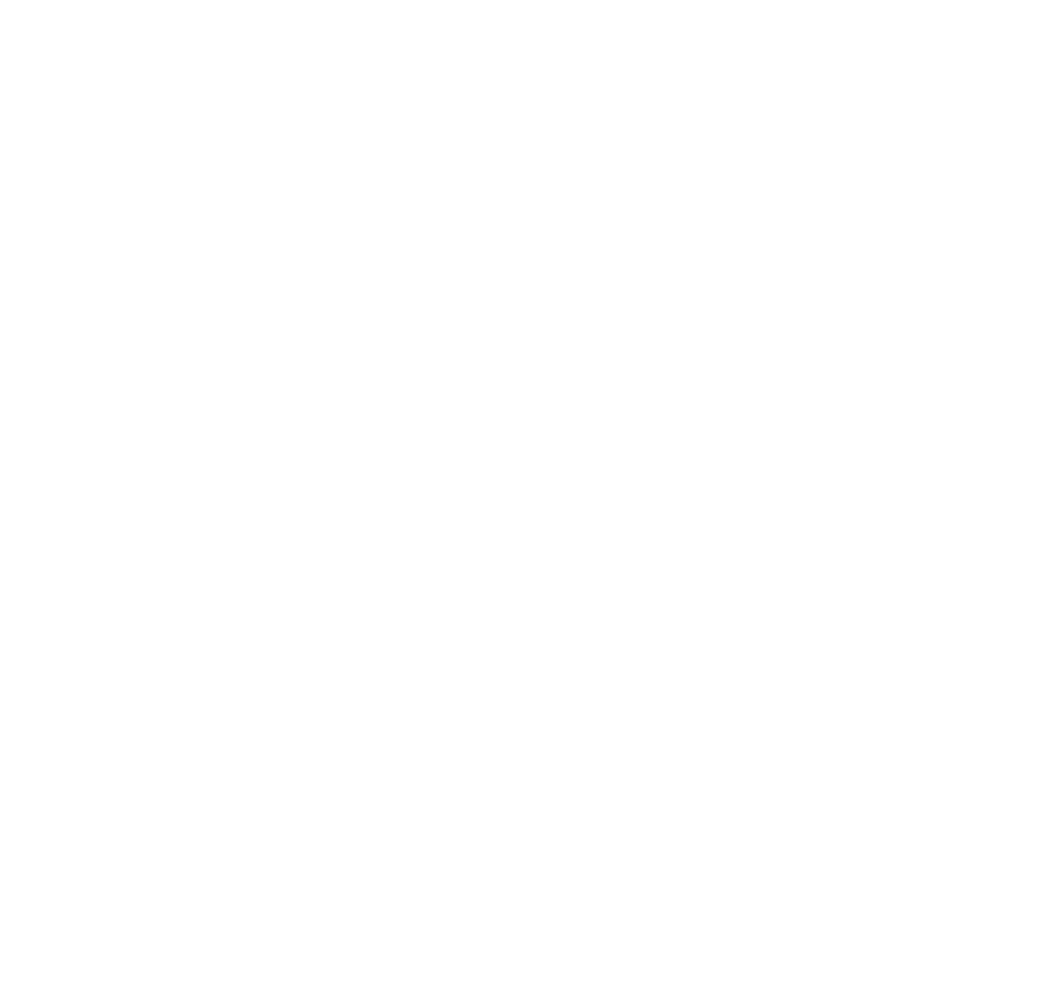
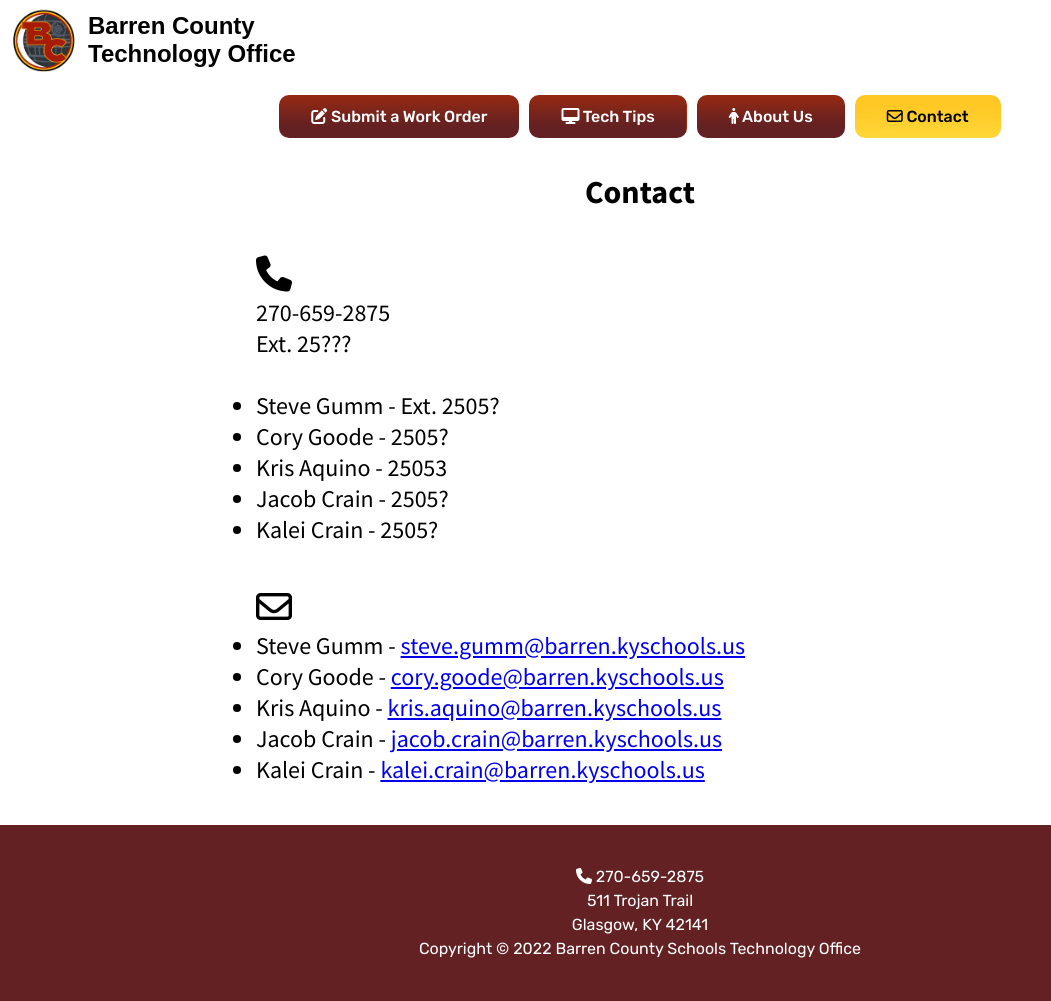
Before and after one commit to mcrane0/CompanyWebsiteProject, a plain HTML site: page contact.html in a window 1280 px wide. Shown: the whole page, without its empty margins (0-1051 px from the left). Before the commit the page ends 800 px from the top, so only its background shows below. Drawn offline with Linux system fonts and the light colour scheme; a web font is replaced by a local one.

Commit message:
completed contact.html

```diff
--- a/contact.html
+++ b/contact.html
@@ -0,0 +1,66 @@
+<!DOCTYPE html>
+<html lang="en">
+<head>
+    <meta charset="UTF-8">
+    <meta http-equiv="X-UA-Compatible" content="IE=edge">
+    <meta name="viewport" content="width=device-width, initial-scale=1.0">
+    <meta name="description" content="Barren County Technology Office">
+    <meta name="author" content="Miles Crane">
+
+    <script src="https://kit.fontawesome.com/b07acdc91c.js" crossorigin="anonymous"></script> <!-- link to Font Awesome kit -->
+
+    <link rel="stylesheet" href="style.css">
+    <title>Contact - Barren County Technology</title>
+</head>
+<body>
+    <nav>
+        <a href="index.html" id="title-a">
+            <div id="title">
+                <img src="images/BCDeathStar.png" alt="BC" />
+                <h1>Barren County Technology Office</h1>
+            </div>
+        </a>
+        <div id="nav-links">
+            <a href="submit.html"><i class="fa-solid fa-pen-to-square"></i> Submit a Work Order</a>
+            <a href="tech-tips.html"><i class="fa-solid fa-desktop"></i> Tech Tips</a>
+            <a href="about.html"><i class="fa-solid fa-person"></i> About Us</a>
+            <a href="contact.html" id="pressed"><i class="fa-regular fa-envelope"></i> Contact</a>
+        </div>
+    </nav>
+    <section id="contact">
+        <h1>Contact</h1>
+        <div>
+            <h2><i class="fa-solid fa-phone"></i></h2>
+            <p>270-659-2875</p>
+            <p>Ext. 25???</p>
+            <br />
+            <ul>
+                <li>Steve Gumm - Ext. 2505?</li>
+                <li>Cory Goode - 2505?</li>
+                <li>Kris Aquino - 25053</li>
+                <li>Jacob Crain - 2505?</li>
+                <li>Kalei Crain - 2505?</li>
+            </ul>
+        </div>
+        <div>
+            <h2><i class="fa-regular fa-envelope"></i></h2>
+            <ul>
+                <li>Steve Gumm - <a href="mailto:">steve.gumm@barren.kyschools.us</a></li>
+                <li>Cory Goode - <a href="mailto:">cory.goode@barren.kyschools.us</a></li>
+                <li>Kris Aquino - <a href="mailto:">kris.aquino@barren.kyschools.us</a></li>
+                <li>Jacob Crain - <a href="mailto:">jacob.crain@barren.kyschools.us</a></li>
+                <li>Kalei Crain - <a href="mailto:">kalei.crain@barren.kyschools.us</a></li>
+            </ul>
+        </div>
+        <div></div>
+    </section>
+    <footer>
+        <p><i class="fa-solid fa-phone"></i> 270-659-2875</p>
+        <div>
+            <p>511 Trojan Trail</p>
+            <p>Glasgow, KY 42141</p>
+        </div>
+        <p>Copyright &copy; 2022 Barren County Schools Technology Office</p>
+    </footer>
+</body>
+</html>
--- a/style.css
+++ b/style.css
@@ -289,6 +289,19 @@ form {
     margin-bottom:40px;
 }
 
+/* contact.html */
+#contact div {
+    width:60%;
+
+    margin-left:auto;
+    margin-right:auto;
+    margin-top:40px;
+    margin-bottom:40px;
+
+    font-size:1.5rem;
+}
+
+
 /* media queries */
 
 @media (orientation: portrait) {
```
